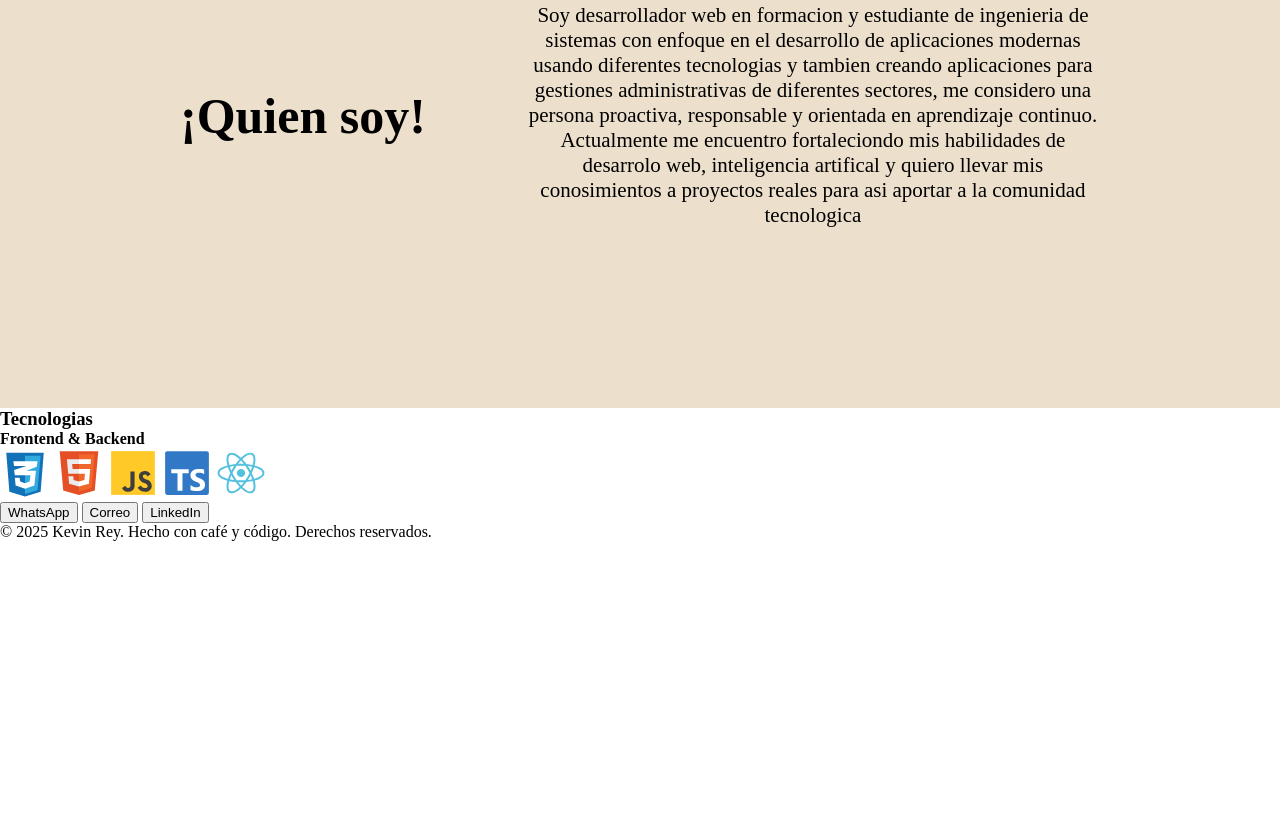
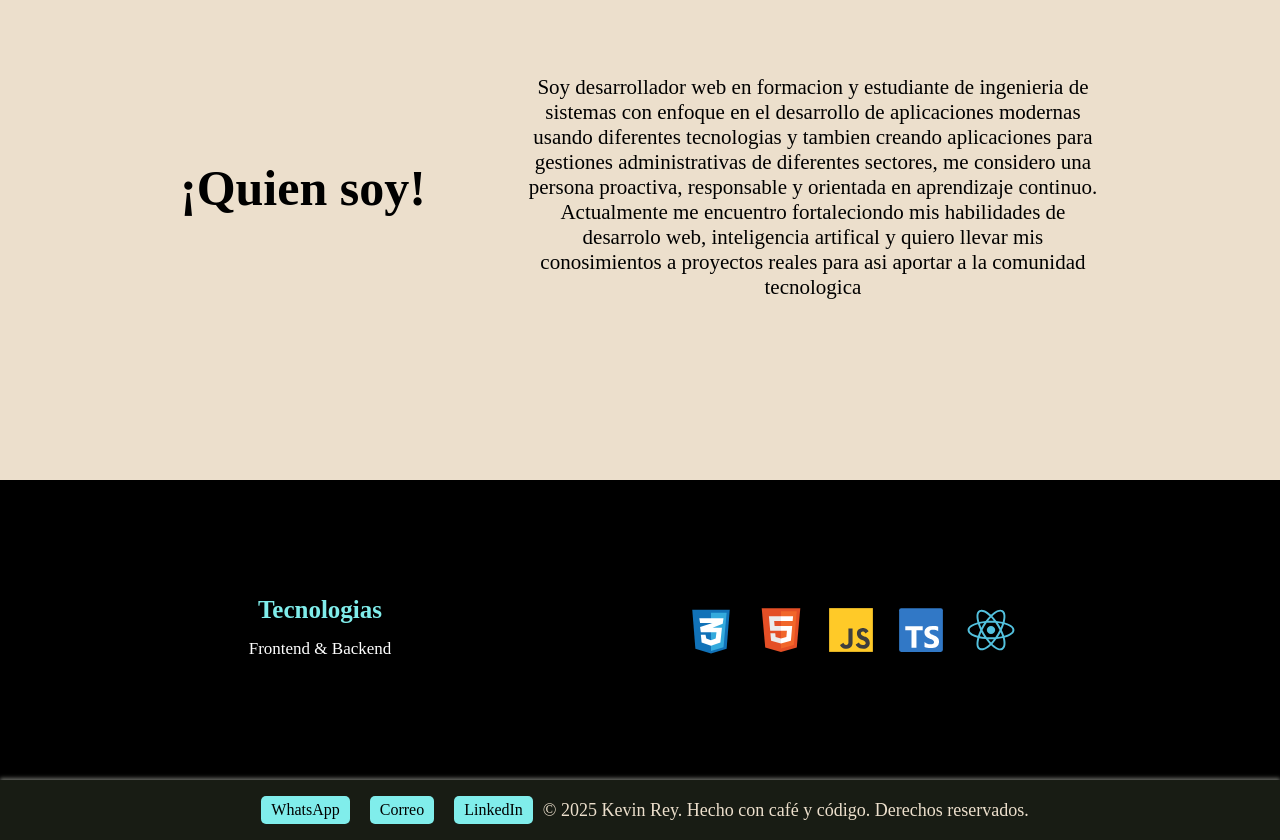
Before and after one commit to kvinjr9/Portafolio, a plain HTML site: page index.html in a window 1280 px wide. Shown: the part 804-1644 px from the top of the page. Before the commit the page ends 1345 px from the top, so only its background shows below. Drawn offline with Linux system fonts and the light colour scheme.

Commit message:
cambios en el html y css
mejoras en los stylos y el footer

```diff
--- a/index.html
+++ b/index.html
@@ -54,9 +54,9 @@
     </section>
 
     <section class="Container_Tec">
-      <div class="container_Tecinfo">
+      <div class="container_Texttec">
         <h3>Tecnologias</h2>
-        <h4>Frontend & Backend</h3>
+        <p><span>Frontend & Backend</span></p>
       </div>
       <div class="container_Tecinfo">
         <img src="/assets/svg/css-3-svgrepo-com.svg" width="50px" alt="" />
@@ -69,9 +69,9 @@
 
 
     <footer>
-        <button>WhatsApp</button>
-        <button>Correo</button>
-        <button>LinkedIn</button>
+        <a href="https://wa.me/573112492515" target="_blank">WhatsApp</a>
+        <a href="mailto:kvinjr9@gmail.com">Correo</a>
+        <a href="https://www.linkedin.com/in/kevin-rey-a09307248/">LinkedIn</a>
         <p>© 2025 Kevin Rey. Hecho con café y código. Derechos reservados.</p>
     </footer>
   </body>
--- a/styles.css
+++ b/styles.css
@@ -71,11 +71,10 @@
   display: block;
   justify-content: center;
   text-align: center;
-  padding: 80px 0px 80px 0px;
+  padding: 116px 0px 116px 0px;
+   text-align: center !important;
 }
-.container_items {
-  text-align: center !important;
-}
+
 
 .container_items strong {
   display: inline-block;
@@ -167,11 +166,72 @@
   text-align: center;
   font-size: 21px;
 }
-.container_Tec {
+.Container_Tec{
+  width: 100%;
+  height: 300px;
+  background-color: rgb(0 0 0);
+  gap: 210px;
+  display: flex;
+  justify-content: center;
+  align-items: center;
+  }
+.container_Texttec{
+  color: white;
   display: flex;
   flex-direction: column;
-  margin: 30px;
+  justify-content: center;
+  align-items: center;
+  margin: 20px;
+  padding: 10px;
 }
 
+.container_Texttec h3 {
+  color: rgb(128 237 235);
+  font-size: 25px;
+  margin-bottom: 10px;
+}
+
+.container_Texttec span {
+  display: block;
+  font-size: 17px;
+  padding: 5px;
+}
 .container_Tecinfo {
+  display:  flex;
+  justify-content: center;
+  align-items: center;
+  align-content: center;
+  gap: 20px;
+  margin: 50px;
 }
+
+footer{
+  gap: 10px;
+  width: 100%;
+  height: 60px;
+  background-color: rgb(24 28 20);
+  color: rgb(236 223 204);
+  display: flex;
+  justify-content: center;
+  align-items: center;
+  box-shadow: 0 -2px 4px rgb(105 107 101);
+}
+footer p{
+  font-size: 18px;
+}
+footer a{
+  text-decoration: none;
+  margin-left: 10px;
+  padding: 5px 10px;
+  font-size: 16px;
+  cursor: pointer;
+  background-color: rgb(128 237 235);
+  border: none;
+  border-radius: 5px;
+  color: rgb(0, 0, 0);
+}
+footer a:hover{
+  background-color: rgb(0, 0, 0);
+  color: rgb(128 237 235);
+  border: 1px solid rgb(128 237 235);
+}
```
